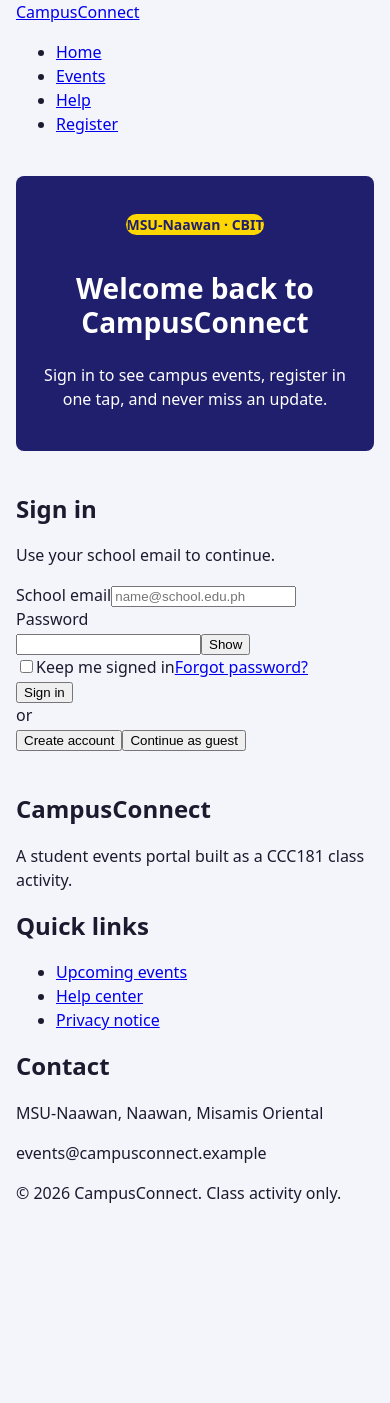
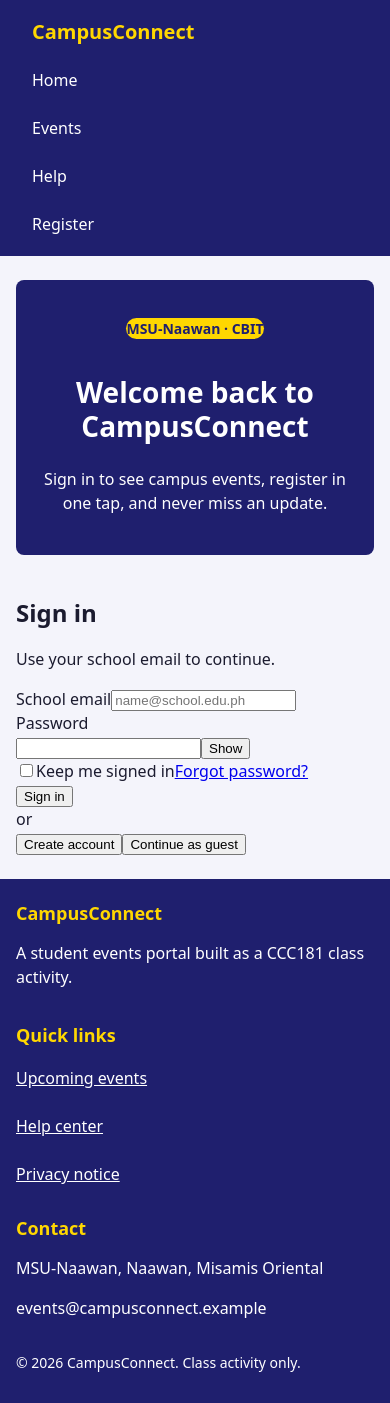
Before and after one commit to preciousmaedala/ccc181-week10-group1, a React (Vite) app: page / in a window 390 px wide. Before the commit the page ends 1221 px from the top, so only its background shows below. Built offline with nearby package versions, Linux system fonts and the light colour scheme.

Commit message:
nav: add mobile navbar, footer and breakpoints

```diff
--- a/src/styles/nav.css
+++ b/src/styles/nav.css
@@ -12,34 +12,118 @@
 
 
 /* ---- 1. PHONE (no media query) ---------------------------------------
-   NAVBAR (Flexbox)
-   TODO .site-header          background var(--navy); color #fff
-   TODO .navbar               display: flex; flex-direction: column;
-                              top and bottom padding 0.5rem
-   TODO .navbar__brand        display: flex; align-items: center; min-height: 48px;
-                              side padding 1rem; 1.25rem bold gold text (var(--gold)),
-                              no underline
-   TODO .nav-list             display: flex; flex-direction: column;
-                              remove bullets (list-style: none), margin 0, padding 0
-   TODO .nav-list a           display: flex; align-items: center; min-height: 48px;
-                              side padding 1rem; white text, no underline;
-                              border-radius var(--radius)
-   TODO .nav-list a:hover AND .nav-list a:focus-visible
-                              background var(--navy-hover) and a visible outline
-                              (example: 2px solid var(--gold))
-
-   FOOTER (Grid)
-   TODO .site-footer          background var(--navy); color #fff; padding 1.5rem 0 1rem
-   TODO .footer-grid          display: grid; ONE column (1fr); gap 1.25rem
-   TODO .footer-title         gold text (var(--gold)); 1.125rem; margin 0 0 0.5rem
-   TODO .footer-links         remove bullets, margin 0, padding 0
-   TODO .footer-links a       display: flex; align-items: center; min-height: 48px;
-                              white text
-   TODO .footer-links a:hover AND :focus-visible   change the color (example: var(--gold))
-   TODO .footer-copy          margin-top 1rem; font-size 0.875rem
-   -------------------------------------------------------------------- */
+   NAVBAR (Flexbox) */
+.site-header {
+  background: var(--navy);
+  color: #fff;
+}
 
 
+.navbar {
+  display: flex;
+  flex-direction: column;
+  padding-block: 0.5rem;
+}
+
+
+.navbar__brand {
+  display: flex;
+  align-items: center;
+  min-height: 48px;
+  padding-inline: 1rem;
+  font-size: 1.25rem;
+  font-weight: 700;
+  color: var(--gold);
+  text-decoration: none;
+  border-radius: var(--radius);
+}
+
+
+.nav-list {
+  display: flex;
+  flex-direction: column;
+  list-style: none;
+  margin: 0;
+  padding: 0;
+}
+
+
+.nav-list a {
+  display: flex;
+  align-items: center;
+  min-height: 48px;
+  padding-inline: 1rem;
+  color: #fff;
+  text-decoration: none;
+  border-radius: var(--radius);
+}
+
+
+.nav-list a:hover,
+.nav-list a:focus-visible {
+  background: var(--navy-hover);
+}
+
+
+.nav-list a:focus-visible,
+.navbar__brand:focus-visible {
+  outline: 2px solid var(--gold);
+  outline-offset: 2px;
+}
+
+
+.site-footer {
+  background: var(--navy);
+  color: #fff;
+  padding: 1.5rem 0 1rem;
+}
+
+
+.footer-grid {
+  display: grid;
+  grid-template-columns: 1fr;
+  gap: 1.25rem;
+}
+
+
+.footer-title {
+  color: var(--gold);
+  font-size: 1.125rem;
+  margin: 0 0 0.5rem;
+}
+
+
+.footer-links {
+  list-style: none;
+  margin: 0;
+  padding: 0;
+}
+
+
+.footer-links a {
+  display: flex;
+  align-items: center;
+  min-height: 48px;
+  color: #fff;
+}
+
+
+.footer-links a:hover,
+.footer-links a:focus-visible {
+  color: var(--gold);
+}
+
+
+.footer-links a:focus-visible {
+  outline: 2px solid var(--gold);
+  outline-offset: 2px;
+}
+
+
+.footer-copy {
+  margin-top: 1rem;
+  font-size: 0.875rem;
+}
 
 
 /* ---- 2. 768px and up (tablets) ---------------------------------------
@@ -48,16 +132,30 @@
                               align-items: center   (brand LEFT, links RIGHT)
         .nav-list             flex-direction: row; gap: 0.5rem   (links in ONE row)
    -------------------------------------------------------------------- */
+@media (min-width: 768px) {
+  .navbar {
+    flex-direction: row;
+    justify-content: space-between;
+    align-items: center;
+  }
 
-
+  .nav-list {
+    flex-direction: row;
+    gap: 0.5rem;
+  }
+}
 
 
 /* ---- 3. 1024px and up (laptops) --------------------------------------
    TODO @media (min-width: 1024px)
         .footer-grid          THREE equal columns: repeat(3, 1fr); gap 2rem
    -------------------------------------------------------------------- */
-
-
+@media (min-width: 1024px) {
+  .footer-grid {
+    grid-template-columns: repeat(3, 1fr);
+    gap: 2rem;
+  }
+}
 
 
 /* ---- 4. 1280px and up ------------------------------------------------
```
